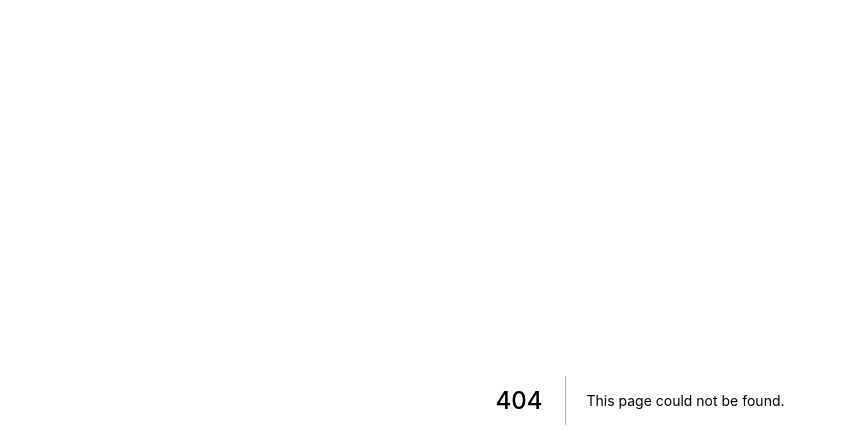
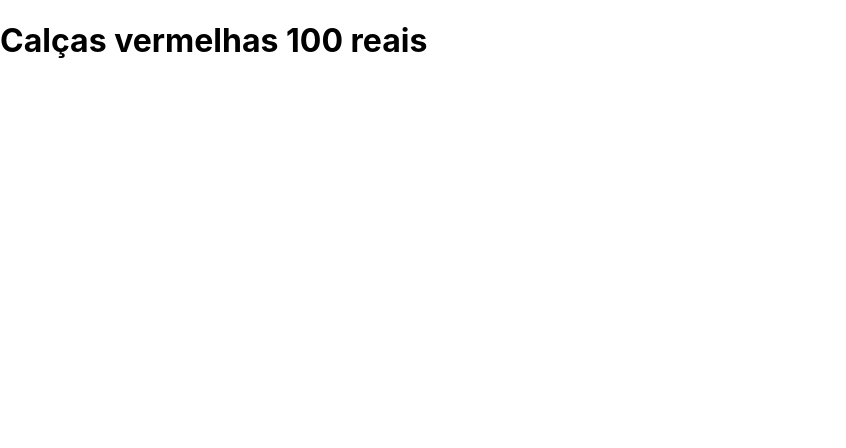
Before and after one commit to EduardaMatias/next-js, a Next.js app: page /products/pants/redpants in a window 1280 px wide. Before the commit this address had no page. Shown: the top 448 px of the page, without its empty margins (0-846 px from the left). Built offline with nearby package versions, Linux system fonts and the light colour scheme.

Commit message:
Created Nested routes

```diff
--- /dev/null
+++ b/pages/products/pants/bluepants.js
@@ -0,0 +1,3 @@
+export default function BluePants(){
+    return <h1>Calças azuis 50 reais</h1>
+}
--- /dev/null
+++ b/pages/products/pants/index.js
@@ -0,0 +1,3 @@
+export default function Pants(){
+    return <h1>Calças a partir de 50 reais</h1>
+}
--- /dev/null
+++ b/pages/products/pants/redpants.js
@@ -0,0 +1,3 @@
+export default function RedPants(){
+    return <h1>Calças vermelhas 100 reais</h1>
+}
--- /dev/null
+++ b/pages/products/shirt.js
@@ -0,0 +1,3 @@
+export default function Shirt(){
+    return <h1>Camisa 100 reais</h1>
+}
```
Also changed, not shown: pages/products/index.js (renamed from pages/products.js).
